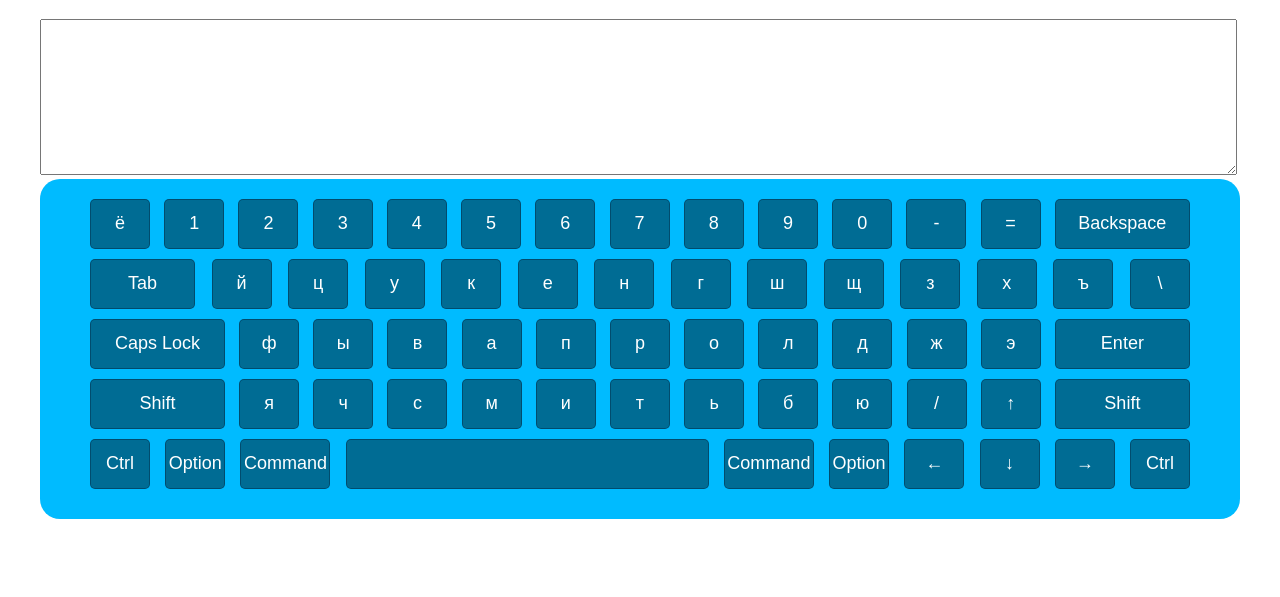
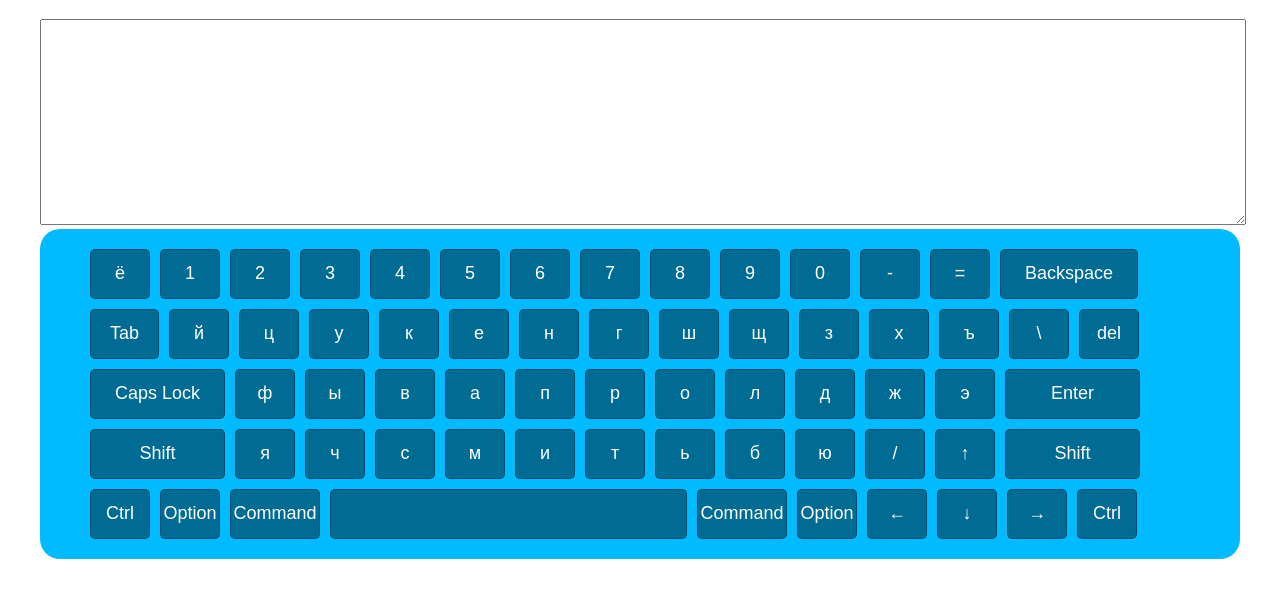
Before and after one commit to khaleeva/virtual-keyboard, a website built with webpack: page src/index.html in a window 1280 px wide. Shown: the part 61-658 px from the top of the page. Built offline with nearby package versions, Linux system fonts and the light colour scheme.

Commit message:
refactor: render keyboards to page using Class

```diff
--- a/src/index.html
+++ b/src/index.html
@@ -7,7 +7,7 @@
 <body>
 <div class="container">
     <h1>Virtual Keyboard</h1>
-    <textarea rows="10" cols="147"></textarea>
+    <textarea rows="10"></textarea>
     <div class="keyboard"></div>
 </div>
 
--- /dev/null
+++ b/src/js/Button.js
@@ -0,0 +1,18 @@
+export class Buttons {
+    constructor({key, code, width, ...rest}) {
+        this.key = key;
+        this.code = code;
+        this.width = width;
+    }
+
+    generateButtons() {
+        let btn_container = document.createElement('button');
+        btn_container.className = 'button';
+        btn_container.style.width = `${this.width * 60}px`;
+        btn_container.innerHTML = `${this.key}`
+        return btn_container
+    }
+
+
+
+}
--- a/src/js/keyboard-ru.js
+++ b/src/js/keyboard-ru.js
@@ -1,5 +1,5 @@
 export const macKeyboardRU = [
-    [
+
         // {"key": "`", "code": "Backquote", "width": "1"},
         {"key": "ё", "code": "Backslash", "width": "1"},
         {"key": "1", "code": "Digit1", "width": "1"},
@@ -14,10 +14,8 @@ export const macKeyboardRU = [
         {"key": "0", "code": "Digit0", "width": "1"},
         {"key": "-", "code": "Minus", "width": "1"},
         {"key": "=", "code": "Equal", "width": "1"},
-        {"key": "Backspace", "code": "Backspace", "width": "2.25"},
-    ],
-    [
-        {"key": "Tab", "code": "Tab", "width": "1.75"},
+        {"key": "Backspace", "code": "Backspace", "width": "2.3"},
+        {"key": "Tab", "code": "Tab", "width": "1.15"},
         {"key": "й", "code": "KeyQ", "width": "1"},
         {"key": "ц", "code": "KeyW", "width": "1"},
         {"key": "у", "code": "KeyE", "width": "1"},
@@ -31,9 +29,8 @@ export const macKeyboardRU = [
         {"key": "х", "code": "BracketLeft", "width": "1"},
         {"key": "ъ", "code": "BracketRight", "width": "1"},
         {"key": "\\", "code": "Backslash", "width": "1"},
-        // {"key": "del", "code": "Delete", "width": "1"},
-    ],
-    [
+        {"key": "del", "code": "Delete", "width": "1"},
+
         {"key": "Caps Lock", "code": "CapsLock", "width": "2.25"},
         {"key": "ф", "code": "KeyA", "width": "1"},
         {"key": "ы", "code": "KeyS", "width": "1"},
@@ -47,8 +44,6 @@ export const macKeyboardRU = [
         {"key": "ж", "code": "Semicolon", "width": "1"},
         {"key": "э", "code": "Quote", "width": "1"},
         {"key": "Enter", "code": "Enter", "width": "2.25"},
-    ],
-    [
         {"key": "Shift", "code": "ShiftLeft", "width": "2.25"},
         {"key": "я", "code": "KeyZ", "width": "1"},
         {"key": "ч", "code": "KeyX", "width": "1"},
@@ -62,12 +57,10 @@ export const macKeyboardRU = [
         {"key": "/", "code": "Slash", "width": "1"},
         {"key": "↑", "code": "ArrowUp", "width": "1"},
         {"key": "Shift", "code": "ShiftRight", "width": "2.25"},
-    ],
-    [
         {"key": "Ctrl", "code": "ControlLeft", "width": "1"},
         {"key": "Option", "code": "AltLeft", "width": "1"},
         {"key": "Command", "code": "MetaLeft", "width": "1.5"},
-        {"key": " ", "code": "Space", "width": "6.05"},
+        {"key": " ", "code": "Space", "width": '5.95'},
         {"key": "Command", "code": "MetaRight", "width": "1.5"},
         {"key": "Option", "code": "AltRight", "width": "1"},
         {"key": "←", "code": "ArrowLeft", "width": "1"},
@@ -76,6 +69,4 @@ export const macKeyboardRU = [
         {"key": "Ctrl", "code": "ControlRight", "width": "1"},
 
 
-    ]
-
 ]
--- a/src/js/render-keyboards.js
+++ b/src/js/render-keyboards.js
@@ -1,20 +1,36 @@
 import {macKeyboardRU} from "./keyboard-ru";
+
+import {Buttons} from "./Button";
 
 export const RenderKeyboard = () => {
 
-    const keyboard = document.querySelector('.keyboard')
 
-    macKeyboardRU.map((keyboards, index) => {
-        keyboard.innerHTML += `<div class="row row_${index}">${keyboards.map((key, index) =>
-            `<button class="button" data-width=${key.width}>${key.key}</button>`).join("")}</div>`
-    })
-
-    if(document.querySelectorAll('.button')){
-        let btns = document.querySelectorAll('.button');
-        btns.forEach(btn => {
-            const width = btn.dataset.width;
-            btn.style.width = `${width * 60}px`;
+    const renderButtonsToDom = () => {
+        const keyboard = document.querySelector('.keyboard')
+        generateButton(macKeyboardRU).forEach(article => {
+            keyboard.append(article.generateButtons())
         })
     }
 
+    const generateButton = (data) => {
+        let buttons = [];
+        data.forEach(btn => {
+            buttons.push(new Buttons(btn))
+        });
+        return buttons;
+    }
+
+
+    renderButtonsToDom()
+
+
+
+
+
+
+
+
+
+
+
 }
--- a/src/style.scss
+++ b/src/style.scss
@@ -11,21 +11,29 @@ h1{
   text-align: center;
 }
 
+textarea{
+  font-size: 18px;
+  width: 100%;
+
+}
+
 .keyboard{
   background-color: #00bbff;
   padding: 20px 50px;
   display: flex;
-  flex-direction: column;
+  //flex-direction: column;
+  flex-wrap: wrap;
   align-items: center;
   border-radius: 20px;
+  gap: 10px;
 
 }
-
-.row{
-  width: 100%;
-  display: flex;
-  justify-content: space-between;
-}
+//
+//.row{
+//  width: 100%;
+//  display: flex;
+//
+//}
 
 .button{
   display: inline-flex;
@@ -33,7 +41,7 @@ h1{
   justify-content: center;
   border: 1px solid rgba(2, 54, 84, 0.59);
   height: 50px;
-  margin-bottom: 10px;
+  //margin-bottom: 10px;
   background-color: rgba(0, 0, 0, 0.42);
   color: white;
   border-radius: 5px;
```
